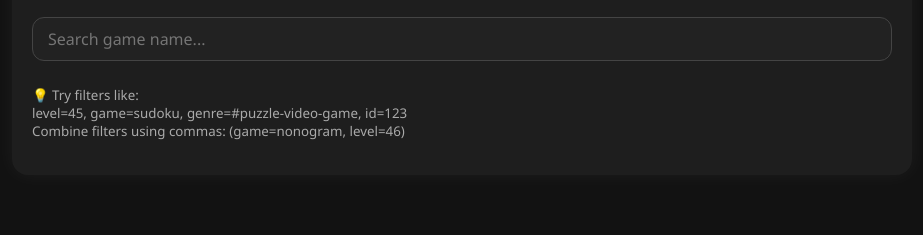
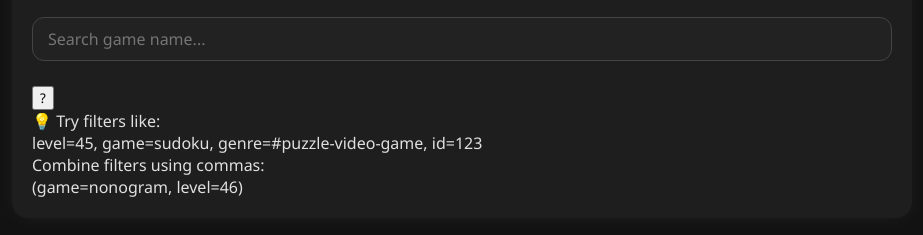
Before and after one commit to CauDravan/FDL, a plain HTML site: page index.html in a window 1280 px wide. Shown: the part 127-362 px from the top of the page, without its empty margins (178-1101 px from the left). Drawn offline with Linux system fonts and the light colour scheme; no server answers.

Commit message:
Update index.html

```diff
--- a/index.html
+++ b/index.html
@@ -10,12 +10,17 @@
 <body>
   <div class="container">
     <h1>CD Clears</h1>
+    <div class="search-bar-wrapper">
     <input type="text" id="searchInput" placeholder="Search game name..." />
-    <small id="searchHint" style="color: #aaa; display: block; margin-bottom: 15px;">
-      💡 Try filters like: <br>
-      <code>level=45</code>, <code>game=sudoku</code>, <code>genre=#puzzle-video-game</code>, <code>id=123</code><br>
-      Combine filters using commas: <code>(game=nonogram, level=46)</code>
-    </small>
+    <button id="hintToggle" title="Search help">?</button>
+  </div>
+  <div id="searchHint" class="search-hint hidden">
+    💡 Try filters like:<br />
+    <code>level=45</code>, <code>game=sudoku</code>, <code>genre=#puzzle-video-game</code>, <code>id=123</code><br />
+    Combine filters using commas:<br />
+    <code>(game=nonogram, level=46)</code>
+  </div>
+
 
     <div id="dataContainer" class="grid-container"></div>
   </div>
```
